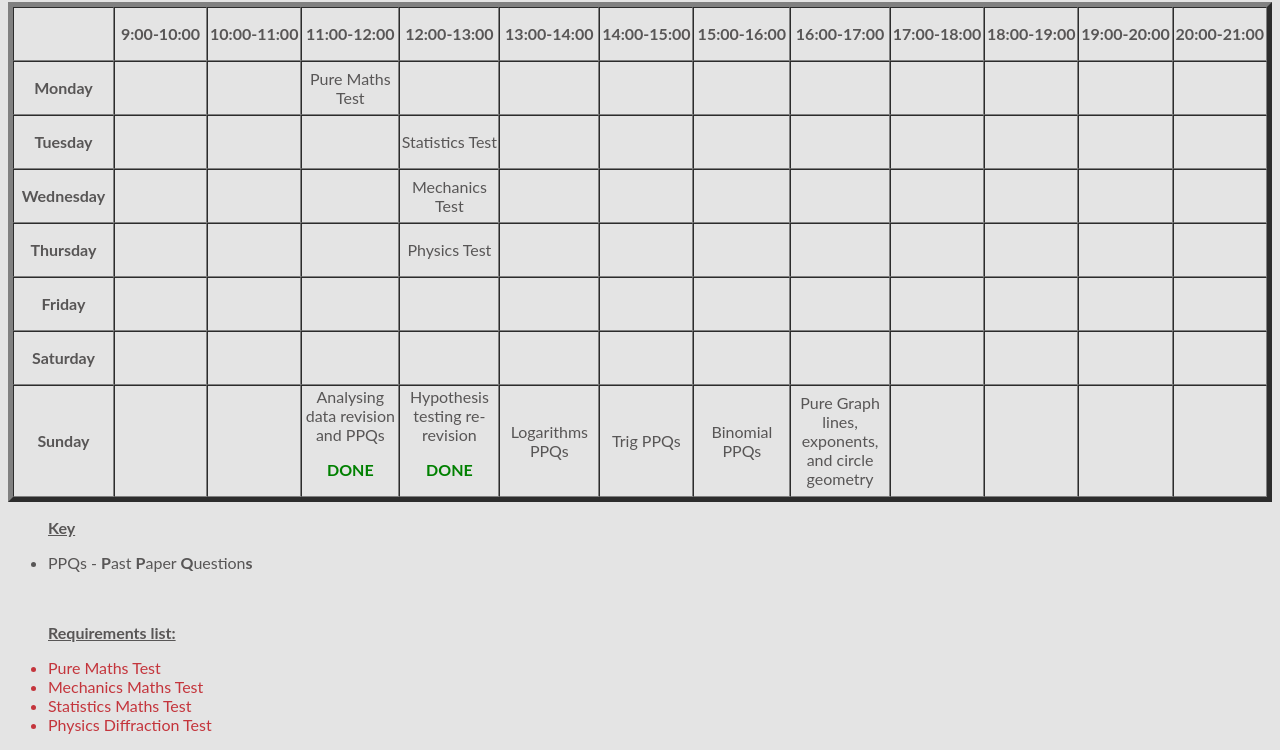
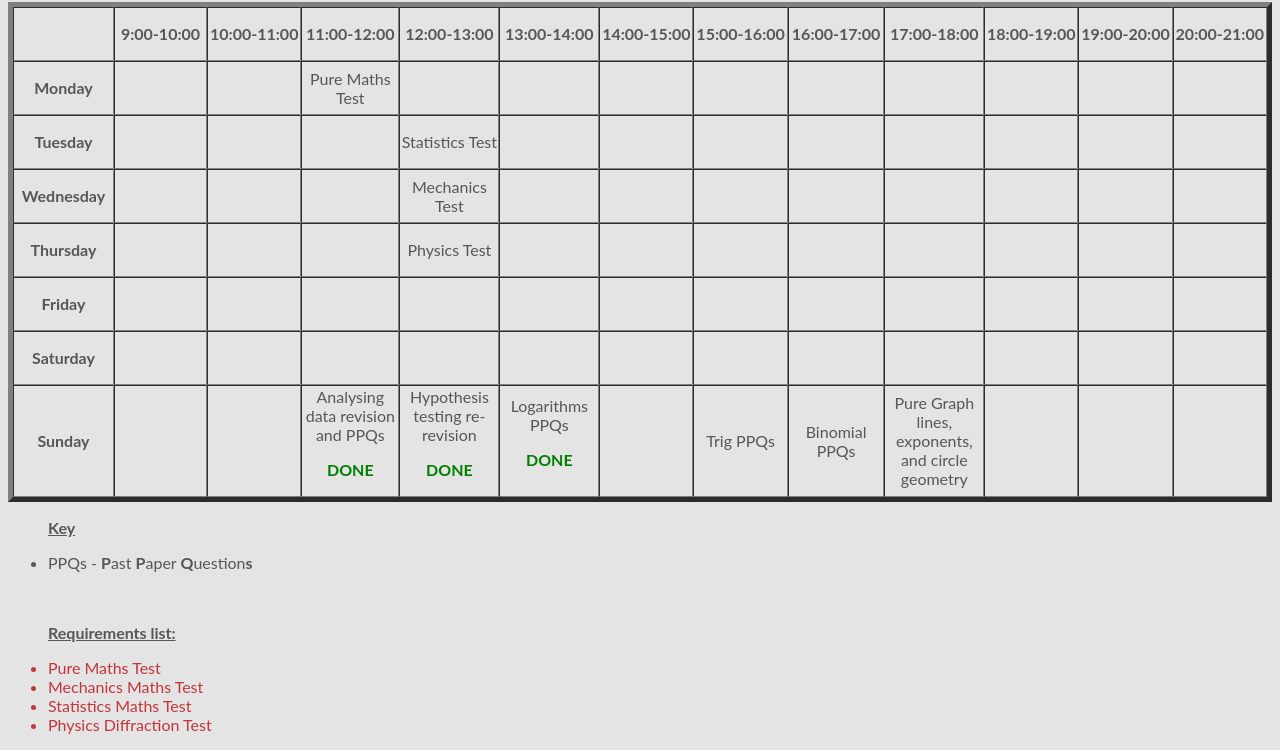
Before and after one commit to halfadam/halfadam.github.io, a plain HTML site: page timetable.html in a window 1280 px wide. Shown: the part 80-830 px from the top of the page. Drawn offline with Linux system fonts and the light colour scheme.

Commit message:
Update timetable.html

```diff
--- a/timetable.html
+++ b/timetable.html
@@ -163,14 +163,15 @@
           <td align="center" height="50" width="100"></td>
           <td align="center" height="50" width="100">Analysing data revision and PPQs<br><p style="color: green" text-align="center"><b>DONE</b></p></td>
           <td align="center" height="50" width="100">Hypothesis testing re-revision<br><p style="color: green" text-align="center"><b>DONE</b></p></td>
-          <td align="center" height="50" width="100">Logarithms PPQs</td>
+          <td align="center" height="50" width="100">Logarithms PPQs<br><p style="color: green" text-align="center"><b>DONE</b></p></td>
+          <td align="center" height="50" width="100"></td>
           <td align="center" height="50" width="100">Trig PPQs</td>
           <td align="center" height="50" width="100">Binomial PPQs</td>
           <td align="center" height="50" width="100">Pure Graph lines, exponents, and circle geometry</td>
           <td align="center" height="50" width="100"></td>
           <td align="center" height="50" width="100"></td>
           <td align="center" height="50" width="100"></td>
-          <td align="center" height="50" width="100"></td>
+
         </tr>
    </table>
     <article><p><b><u>Key</u></b></p>
```
